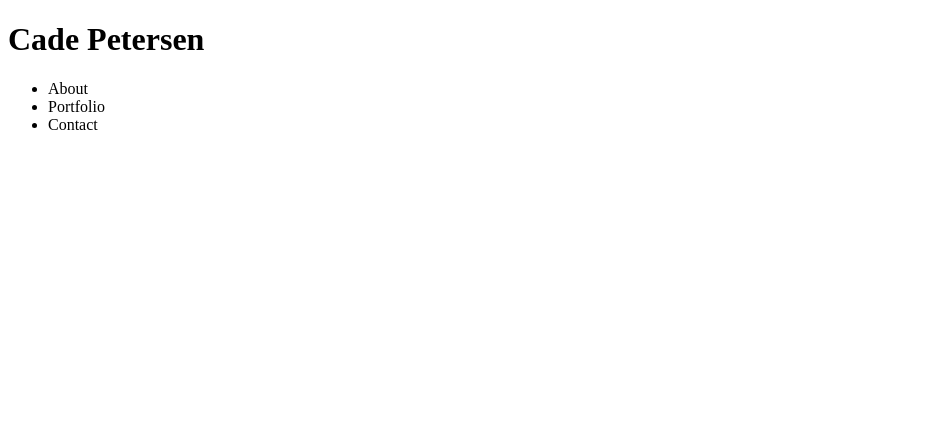
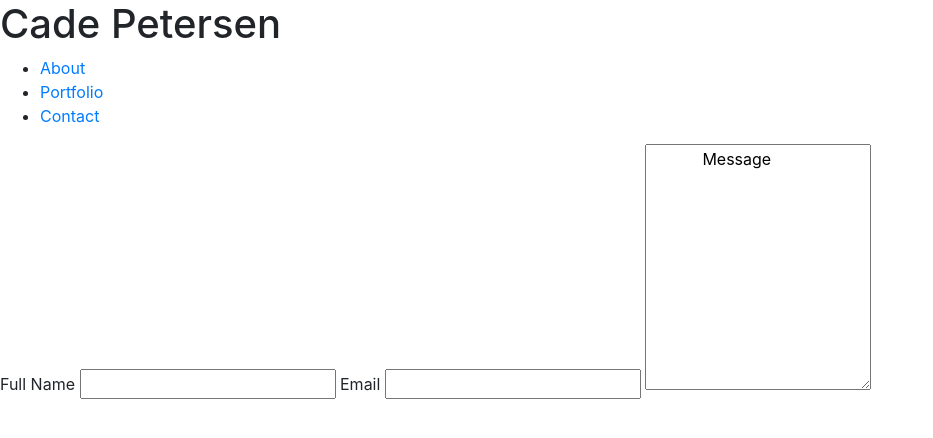
Before and after one commit to mr-cade/homework-02, a plain HTML site: page contact.html in a window 1280 px wide. Shown: the whole page, without its empty margins (0-933 px from the left). Drawn offline with nearby package versions, Linux system fonts and the light colour scheme.

Commit message:
fixed html to match files

```diff
--- a/contact.html
+++ b/contact.html
@@ -3,6 +3,7 @@
 <head>
     <meta charset="UTF-8">
     <meta name="viewport" content="width=device-width, initial-scale=1.0">
+    <link rel="stylesheet" href="https://stackpath.bootstrapcdn.com/bootstrap/4.5.0/css/bootstrap.min.css" integrity="sha384-9aIt2nRpC12Uk9gS9baDl411NQApFmC26EwAOH8WgZl5MYYxFfc+NcPb1dKGj7Sk" crossorigin="anonymous">
     <title>Cade Petersen</title>
 </head>
 <body>
@@ -11,11 +12,21 @@
     </header>
     <nav>
         <ul>
-            <li>About</li>
-            <li>Portfolio</li>
-            <li>Contact</li>
+            <li><a href="index.html">About</a></li>
+            <li><a href="portfolio.html">Portfolio</a></li>
+            <li><a href="contact.html">Contact</a></li>
         </ul>
     </nav>
 
+    <form>
+        <label for="name">Full Name</label>
+        <input type="text" id="name"></input>
+        <label for="email">Email</label>
+        <input type="email" id="email"></input>
+        <textarea rows="10" columns="500">
+            Message
+        </textarea>
+    </form>
+
 </body>
 </html>
```
Also changed, not shown: index.html (+3 -3 lines), portfolio.html (+4 -13 lines).
